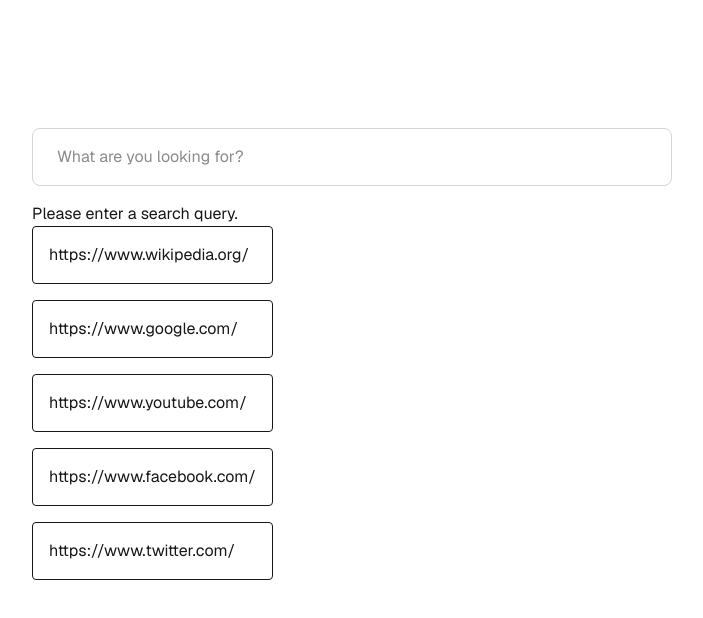
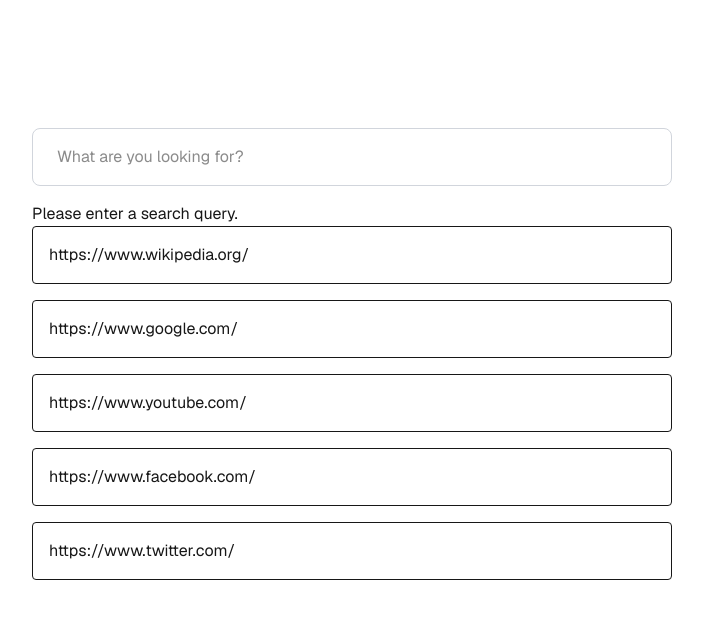
Before and after one commit to thomassrmcardle/info, a Next.js app: page /search in a window 1280 px wide. Shown: the top 618 px of the page, without its empty margins (288-991 px from the left). Built offline with nearby package versions, Linux system fonts and the light colour scheme.

Commit message:
Improved visuals of the results list.

```diff
--- a/components/resultsList/page.tsx
+++ b/components/resultsList/page.tsx
@@ -29,10 +29,13 @@
     }
 
     return (
-        <div>
+        <div className="w-full flex flex-col items-center justify-start">
             {getResults(value).map((result, index) => (
-                <div key={index} className="mb-4 p-4 border rounded">{result}</div>
+                <div key={index} className="w-full mb-4 p-4 border rounded">
+                    {result}
+                </div>
             ))}
         </div>
     );
+
 }
```
